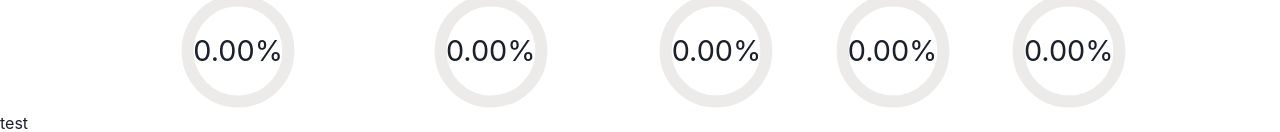
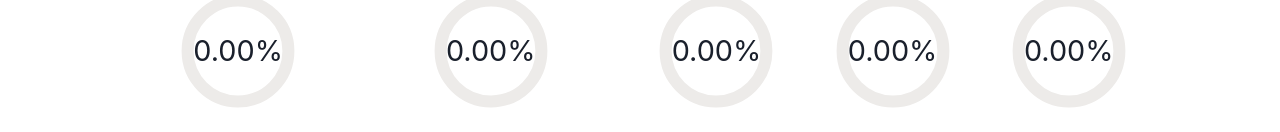
Before and after one commit to miu-soo/Expert-System, a React (Create React App) app: page / in a window 1280 px wide. Shown: the part 1769-1901 px from the top of the page. After the commit the page ends 1880 px from the top, so only its background shows below. Built offline with nearby package versions, Linux system fonts and the light colour scheme.

Commit message:
delete hitung persen

```diff
--- a/src/App.tsx
+++ b/src/App.tsx
@@ -3,14 +3,12 @@ import logo from "./logo.svg";
 import "./App.css";
 import NavBar from "./Components/navbar";
 import CheckBoxGejala from "./Components/CheckBoxGejala";
-import HitungPersen from "./Components/HitungPersen";
 
 function App() {
   return (
     <>
       <NavBar />
       <CheckBoxGejala />
-      <HitungPersen />
     </>
   );
 }
--- a/src/Components/HitungPersen.tsx
+++ /dev/null
@@ -1,16 +0,0 @@
-import { ReactNode } from "react";
-import { Box } from "@chakra-ui/react";
-
-let P_JantungKoroner = 0;
-let P_JantungKeturunan = 0;
-let P_Arrhythmia = 0;
-let P_KatupJantung = 0;
-let P_GagalJantung = 0;
-
-export default function HitungPersen() {
-  return (
-    <Box>
-      <h1>test</h1>
-    </Box>
-  );
-}
```
